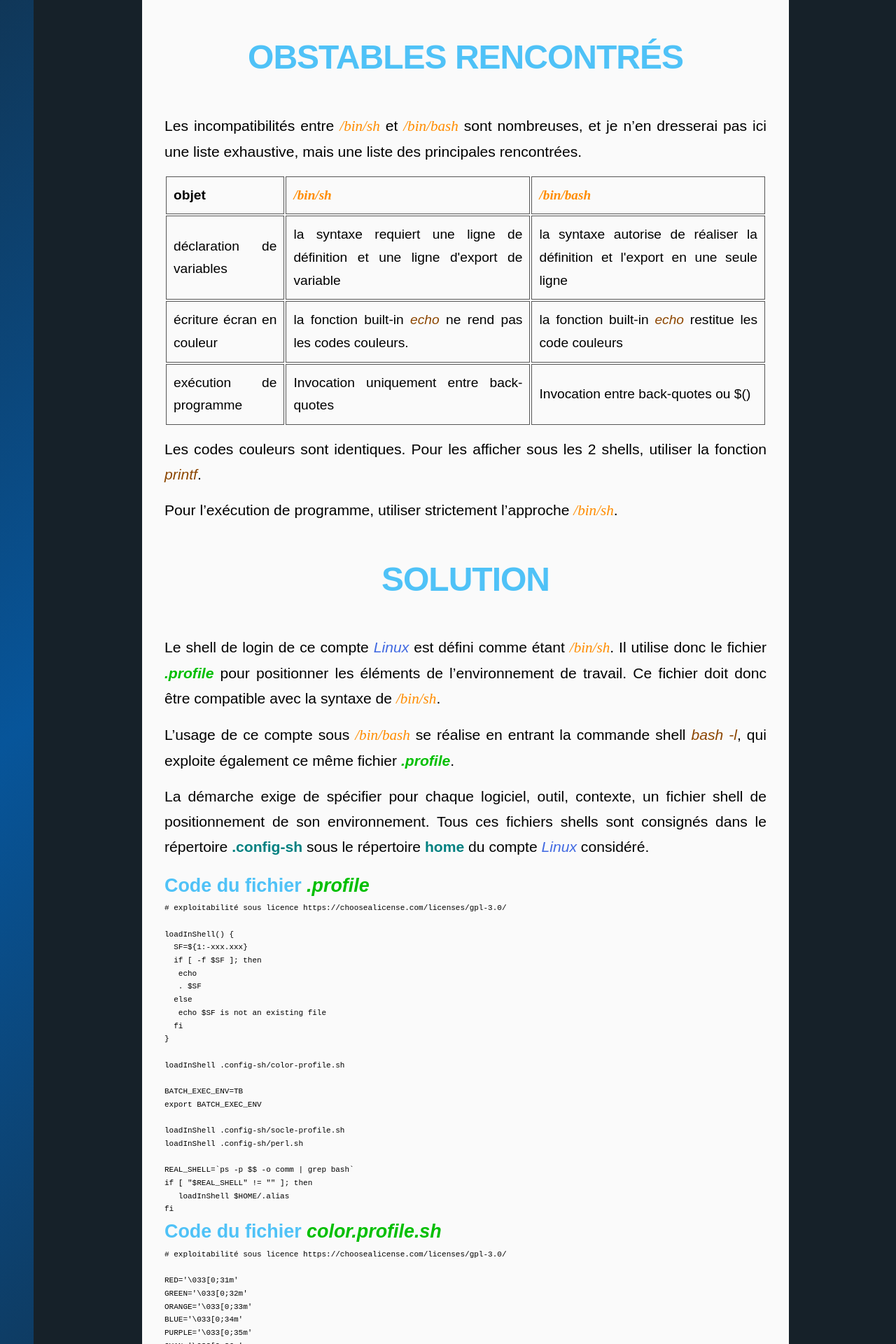
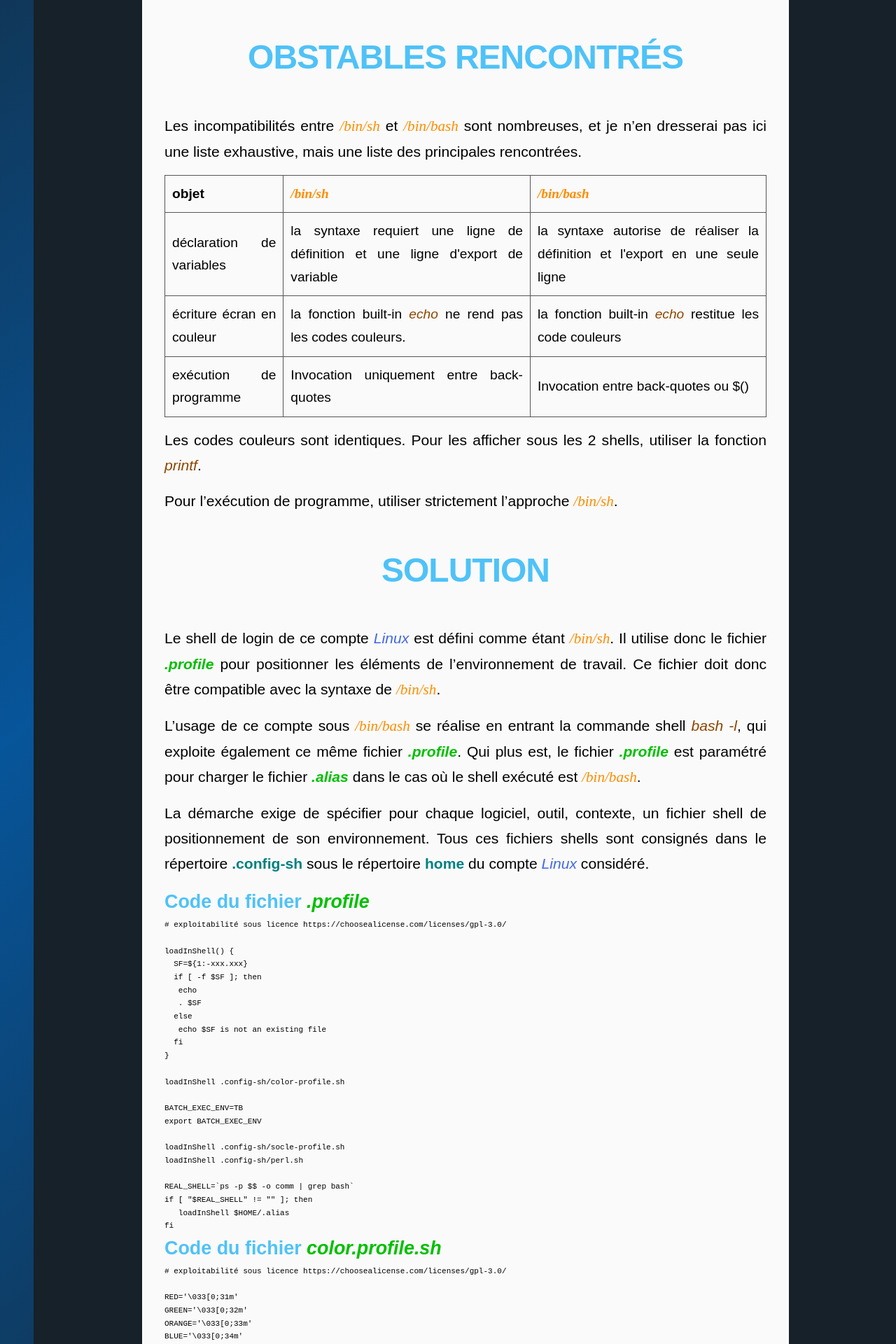
Before and after one commit to neonira/neonira.github.io, a Jekyll site: the page built from _posts/2021-12-30-shells.md, in a window 1280 px wide. Shown: the part 768-2688 px from the top of the page at 70% size. Built offline with Jekyll 4.4.1, drawn with Linux system fonts in a browser that asks for light colours; nearby versions of some CDN libraries; some web fonts are replaced.

Commit message:
added blog

```diff
--- a/_posts/2021-12-30-shells.md
+++ b/_posts/2021-12-30-shells.md
@@ -35,7 +35,7 @@ Pour l'exécution de programme, utiliser strictement l'approche <cite style='fon
 
 Le shell de login de ce compte <cite class='it'>Linux</cite> est défini comme étant <cite style='font-family:courrier;color:darkOrange'>/bin/sh</cite>.  Il utilise donc le fichier <cite class='file'>.profile</cite> pour positionner les éléments de l'environnement de travail. Ce fichier doit donc être compatible avec la syntaxe de <cite style='font-family:courrier;color:darkOrange'>/bin/sh</cite>.
 
-L'usage de ce compte sous <cite style='font-family:courrier;color:darkOrange'>/bin/bash</cite> se réalise en entrant la commande shell <cite class='exec'>bash -l</cite>, qui exploite également ce même fichier <cite class='file'>.profile</cite>.
+L'usage de ce compte sous <cite style='font-family:courrier;color:darkOrange'>/bin/bash</cite> se réalise en entrant la commande shell <cite class='exec'>bash -l</cite>, qui exploite également ce même fichier <cite class='file'>.profile</cite>. Qui plus est, le fichier <cite class='file'>.profile</cite> est paramétré pour charger le fichier <cite class='file'>.alias</cite> dans le cas où le shell exécuté est <cite style='font-family:courrier;color:darkOrange'>/bin/bash</cite>.
 
 La démarche exige de spécifier pour chaque logiciel, outil, contexte, un fichier shell de positionnement de son environnement. Tous ces fichiers shells sont consignés dans le répertoire <cite class='folder'>.config-sh</cite> sous le répertoire <cite class='folder'>home</cite> du compte <cite class='it'>Linux</cite> considéré.
 
--- a/assets/styles/my-styles.css
+++ b/assets/styles/my-styles.css
@@ -6,7 +6,7 @@ body {
 
 table { width: 100%;}
 
-th, td {
+table, th, td {
         padding: 10px;
         border: 1px solid #555555;
         border-collapse: collapse;
```
